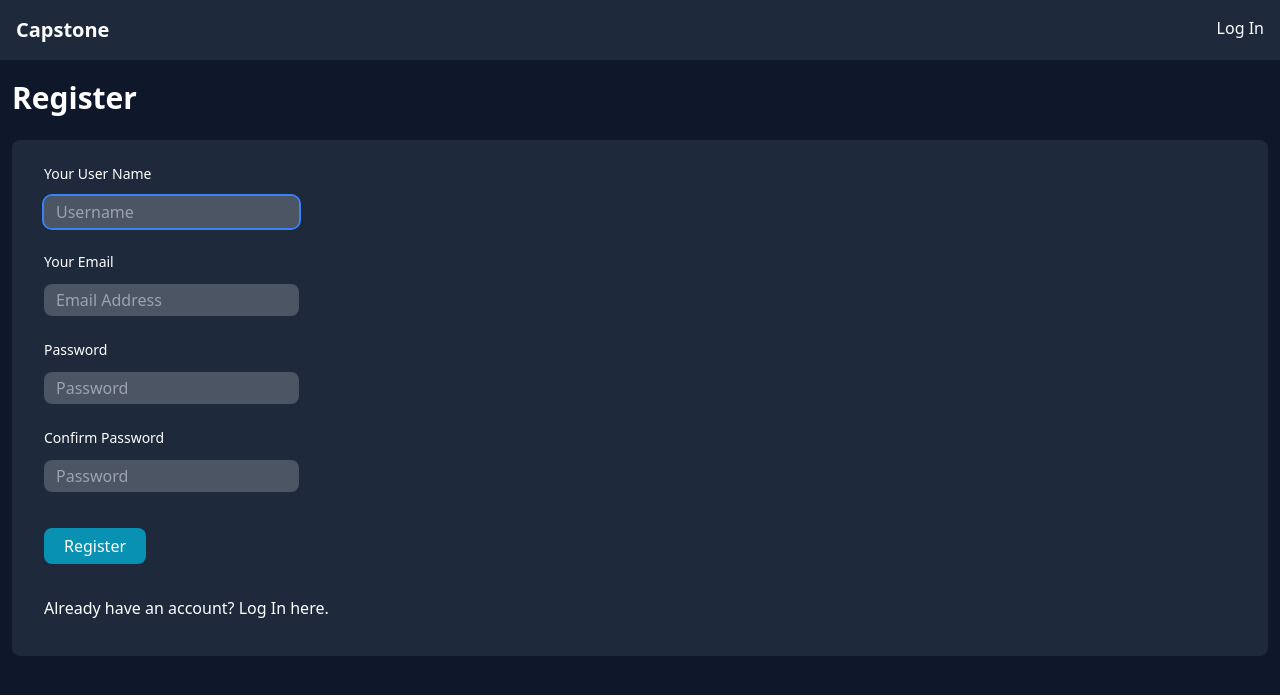
After one commit to Seasawher/cs50web-capstone, a Django app: page /register in a window 1280 px wide. The commit adds this page. Shown: the top 695 px of the page. Run offline with Django 4.2, Linux system fonts and the light colour scheme; some libraries are stand-ins or nearby versions.

Commit message:
Feature ✨ Register & Log in, and edit the layout

```diff
--- a/django/quiz/templates/quiz/base/layout.html
+++ b/django/quiz/templates/quiz/base/layout.html
@@ -15,13 +15,23 @@
             {% endblock title %}
         </title>
     </head>
-    <body class="container mx-auto bg-slate-900">
-        <nav class="bg-gray-900">
-            <div class="flex flex-wrap top-0 left-0 border-b border-sky-200 px-3 py-4">
-                <span class="self-center text-xl font-semibold text-sky-100">Capstone</span>
+    <body class="bg-slate-900 text-white">
+        <nav class="bg-slate-800">
+            <div class="flex flex-row top-0 left-0 p-4">
+                <div class="basis-3/6">
+                    <span class="text-xl font-semibold">Capstone</span>
+                </div>
+                <div class="basis-3/6 text-right">
+                    {% if user.is_authenticated %}
+                        <span class="text-l">{{ user.username }}</span>
+                    {% else %}
+                        <a class="text-l hover:underline hover:text-sky-400"
+                           href="{% url 'login' %}">Log In</a>
+                    {% endif %}
+                </div>
             </div>
         </nav>
-        <div class="px-3 py-4">
+        <div class="container mx-auto px-3 py-5">
             {% block body %}
             {% endblock body %}
         </div>
--- a/django/quiz/templates/quiz/index.html
+++ b/django/quiz/templates/quiz/index.html
@@ -1,5 +1,5 @@
 {% extends "quiz/base/layout.html" %}
 
 {% block body %}
-    <h1 class="text-3xl font-bold text-sky-100">Hello World!!</h1>
+    <h1 class="text-3xl font-bold">Hello World!!</h1>
 {% endblock body %}
--- /dev/null
+++ b/django/quiz/templates/quiz/register.html
@@ -0,0 +1,57 @@
+{% extends "quiz/base/layout.html" %}
+{% block body %}
+    <h1 class="text-3xl font-bold mb-6">Register</h1>
+    {% if message %}<div class="my-5 text-rose-100 bg-rose-900 p-4 rounded-lg">{{ message }}</div>{% endif %}
+    <div class="bg-slate-800 py-6 px-8 rounded-lg">
+        <form action="{% url 'register' %}" method="post">
+            {% csrf_token %}
+            <div class="mb-6">
+                <label for="username" class="block mb-3 text-sm font-medium">Your User Name</label>
+                <input autofocus
+                       id="username"
+                       autocomplete="off"
+                       class="focus:outline focus:outline-2 focus:outline-blue-500 focus:caret-blue-500 placeholder-gray-400 px-3 py-1 bg-gray-600 rounded-lg"
+                       type="text"
+                       name="username"
+                       placeholder="Username"/>
+            </div>
+            <div class="mb-6">
+                <label for="username" class="block mb-3 text-sm font-medium">Your Email</label>
+                <input autofocus
+                       id="username"
+                       autocomplete="off"
+                       class="focus:outline focus:outline-2 focus:outline-blue-500 focus:caret-blue-500 placeholder-gray-400 px-3 py-1 bg-gray-600 rounded-lg"
+                       type="email"
+                       name="email"
+                       placeholder="Email Address"/>
+            </div>
+            <div class="mb-6">
+                <label for="password" class="block mb-3 text-sm font-medium">Password</label>
+                <input autofocus
+                       id="password"
+                       autocomplete="off"
+                       class="focus:outline focus:outline-2 focus:outline-blue-500 focus:caret-blue-500 placeholder-gray-400 px-3 py-1 bg-gray-600 rounded-lg"
+                       type="password"
+                       name="password"
+                       placeholder="Password"/>
+            </div>
+            <div class="mb-6">
+                <label for="password" class="block mb-3 text-sm font-medium">Confirm Password</label>
+                <input autofocus
+                       id="password"
+                       autocomplete="off"
+                       class="focus:outline focus:outline-2 focus:outline-blue-500 focus:caret-blue-500 placeholder-gray-400 px-3 py-1 bg-gray-600 rounded-lg"
+                       type="password"
+                       name="confirmation"
+                       placeholder="Password"/>
+            </div>
+            <button class="text-white bg-cyan-600 hover:bg-cyan-700 font-medium rounded-lg px-5 py-1.5 my-3 focus:outline focus:outline-2 focus:outline-blue-500"
+                    type="submit">
+                Register
+            </button>
+        </form>
+        <div class="mb-3 mt-5">
+            Already have an account? <a class="hover:underline hover:text-sky-400" href="{% url 'login' %}">Log In here.</a>
+        </div>
+    </div>
+{% endblock body %}
--- a/django/quiz/urls.py
+++ b/django/quiz/urls.py
@@ -4,4 +4,6 @@ from . import views
 
 urlpatterns = [
     path("", views.index, name="index"),
+    path("login", views.login_view, name="login"),
+    path("register", views.register, name="register"),
 ]
--- a/django/quiz/views.py
+++ b/django/quiz/views.py
@@ -1,7 +1,70 @@
+from django.contrib.auth import authenticate, login, logout
+from django.urls import reverse
 from django.shortcuts import render
+from django.db import IntegrityError
 from django.http import HttpResponse, HttpResponseRedirect, JsonResponse, HttpRequest
+
+from .models import User
 
 # Create your views here.
 
 def index(request: HttpRequest) -> HttpResponse:
     return render(request, "quiz/index.html")
+
+def login_view(request: HttpRequest) -> HttpResponse | HttpResponseRedirect:
+    """
+    user login page
+    """
+    if request.method == "POST":
+        # Attempt to sign user in
+        username = request.POST["username"]
+        password = request.POST["password"]
+        user = authenticate(request, username=username, password=password)
+
+        # Check if authentication successful
+        if user is not None:
+            login(request, user)
+            return HttpResponseRedirect(reverse("index"))
+        else:
+            return render(
+                request,
+                "quiz/login.html",
+                {"message": "Invalid username and/or password."},
+            )
+    else:
+        return render(request, "quiz/login.html")
+
+
+def logout_view(request):
+    logout(request)
+    return HttpResponseRedirect(reverse("index"))
+
+
+def register(request: HttpRequest) -> HttpResponse | HttpResponseRedirect:
+    """
+    register a new user
+    """
+    if request.method == "POST":
+        username = request.POST["username"]
+        email = request.POST["email"]
+
+        # Ensure password matches confirmation
+        password = request.POST["password"]
+        confirmation = request.POST["confirmation"]
+        if password != confirmation:
+            return render(
+                request, "quiz/register.html", {"message": "Passwords must match."}
+            )
+
+        # Attempt to create new user
+        try:
+            user = User.objects.create_user(username, email, password)
+            user.save()
+        except IntegrityError:
+            return render(
+                request, "quiz/register.html", {"message": "Username already taken."}
+            )
+        login(request, user)
+        return HttpResponseRedirect(reverse("index"))
+    else:
+        return render(request, "quiz/register.html")
```
Also changed, not shown: django/quiz/templates/quiz/login.html (added, +37 -0 lines).
